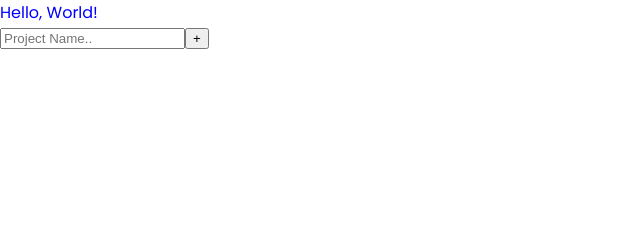
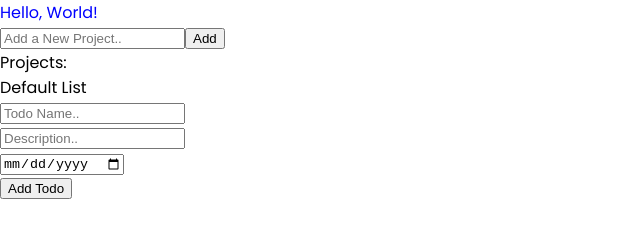
Before and after one commit to maj-rf/todolist, a website with bundled scripts: page dist/index.html in a window 1280 px wide. Shown: the whole page, without its empty margins (0-640 px from the left). Built offline with nearby package versions, Linux system fonts and the light colour scheme.

Commit message:
added Todolist form skeleton

```diff
--- a/src/index.js
+++ b/src/index.js
@@ -3,8 +3,18 @@ import uniqid from 'uniqid';
 import './styles/style.css';
 
 const form = document.querySelector('.project-form');
+let today = new Date().toISOString().split('T')[0];
+document
+  .getElementsByClassName('todo-duedate-input')[0]
+  .setAttribute('min', today); //set min date to current date.
 
-const projects = [];
+const projects = [
+  {
+    name: 'Default List',
+    id: 'asdf12345',
+    todolist: ['buy bread', 'read book'],
+  },
+];
 
 const clearChildElements = (element) => {
   while (element.firstChild) {
@@ -33,3 +43,5 @@ const addProject = (e) => {
 };
 
 form.addEventListener('submit', addProject);
+renderProjects(projects); // initial render
+//renderTodolist(currentID)
```
Also changed, not shown: dist/index.html, dist/main.js.
